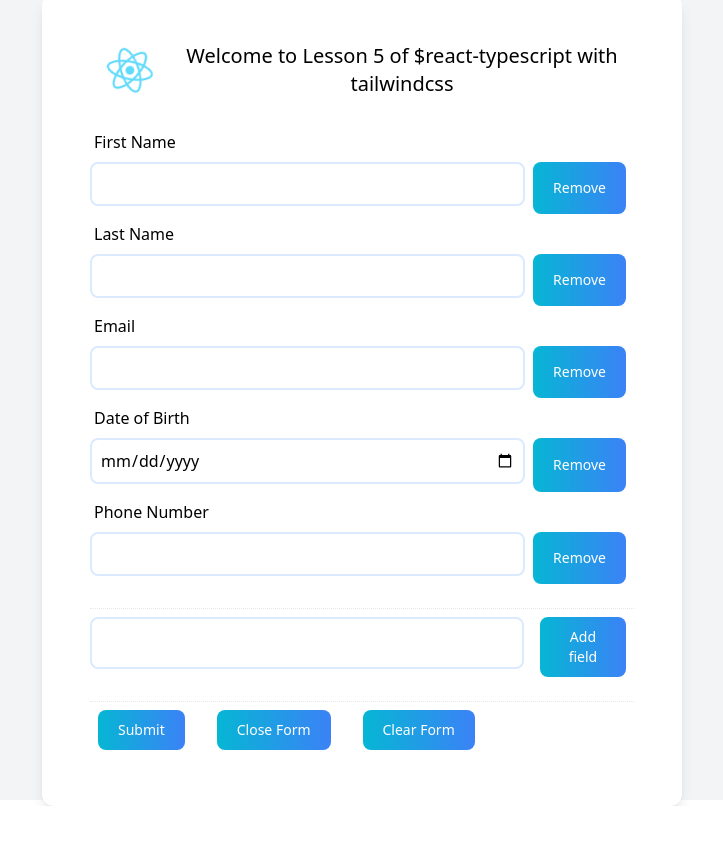
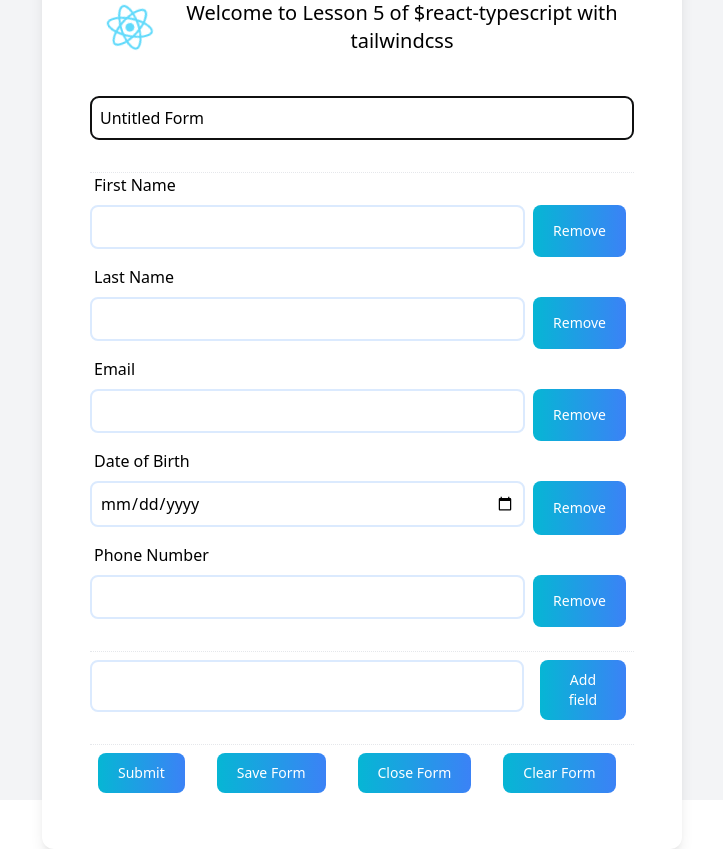
Before and after one commit to rithviknishad/_course_wd301, a React (Create React App) app in the folder my-app/: page / in a window 1280 px wide. Both pictures are taken after a click on the button "Show Form". Shown: the whole page, without its empty margins (278-1001 px from the left). Before the commit the page ends 806 px from the top, so only its background shows below. Built offline with nearby package versions, Linux system fonts and the light colour scheme.

Commit message:
l3-theory

```diff
--- a/my-app/src/components/Form.tsx
+++ b/my-app/src/components/Form.tsx
@@ -1,53 +1,137 @@
-import React, { useState } from "react";
+import React, { useState, useEffect, useRef } from "react";
 import LabelledInput from "./LabelledInput";
 
-const formFields = [
-  { id: 0, value: "", label: "First Name" },
-  { id: 1, value: "", label: "Last Name" },
+interface formData {
+  id: number;
+  title: string;
+  formFields: formField[];
+}
+
+interface formField {
+  id: number;
+  label: string;
+  type: string;
+  value: string;
+}
+
+const initialFormFields: formField[] = [
+  { id: 0, value: "", label: "First Name", type: "text" },
+  { id: 1, value: "", label: "Last Name", type: "text" },
   { id: 2, value: "", label: "Email", type: "email" },
   { id: 3, value: "", label: "Date of Birth", type: "date" },
   { id: 4, value: "", label: "Phone Number", type: "tel" },
 ];
 
+const getLocalForms: () => formData[] = () => {
+  const savedFormsFromStorage = localStorage.getItem("forms");
+  return savedFormsFromStorage ? JSON.parse(savedFormsFromStorage) : [];
+};
+
+const initialState: () => formData = () => {
+  const localForms = getLocalForms();
+
+  if (localForms.length > 0) return localForms[0];
+
+  const newForm = {
+    id: Number(new Date()),
+    title: "Untitled Form",
+    formFields: initialFormFields,
+  };
+  saveLocalForms([...localForms, newForm]);
+  return newForm;
+};
+
+const saveLocalForms = (localForms: formData[]) => {
+  localStorage.setItem("forms", JSON.stringify(localForms));
+};
+
+const saveForm = (currentState: formData) => {
+  saveLocalForms(
+    getLocalForms().map((form) => {
+      return form.id === currentState.id ? currentState : form;
+    })
+  );
+};
+
 export function Form(props: { closeFormCB: () => void }) {
-  const [fields, setFields] = useState(formFields);
+  const [state, setState] = useState(() => initialState());
   const [newField, setNewField] = useState("");
+  const titleRef = useRef<HTMLInputElement>(null);
 
+  useEffect(() => {
+    console.log("component mounted...");
+    document.title = "Form Editor";
+    titleRef.current?.focus();
+    return () => {
+      document.title = "React App";
+    };
+  }, []);
+  useEffect(() => {
+    let timeout = setTimeout(() => {
+      saveForm(state);
+      console.log("State saved to...");
+    }, 1000);
+    return () => {
+      clearTimeout(timeout);
+    };
+  }, [state, props]);
   const addField = () => {
-    setFields([
-      ...fields,
-      { id: Number(new Date()), label: newField, type: "text", value: "" },
-    ]);
+    if (newField.trim() === "") return;
+    setState({
+      ...state,
+      formFields: [
+        ...state.formFields,
+        { id: Number(new Date()), label: newField, type: "text", value: "" },
+      ],
+    });
     setNewField("");
   };
 
   const removeField = (id: number) => {
-    setFields(fields.filter((field) => id !== field.id));
+    setState({
+      ...state,
+      formFields: state.formFields.filter((field) => id !== field.id),
+    });
   };
 
   const updateFieldValue = (id: number, value: string) => {
-    setFields(
-      fields.map((field) => {
+    setState({
+      ...state,
+      formFields: state.formFields.map((field) => {
         return field.id !== id ? field : { ...field, value: value };
-      })
-    );
+      }),
+    });
   };
 
   const clearForm = () => {
     console.log("clearing...");
-    setFields(
-      fields.map((field) => {
+    setState({
+      ...state,
+      formFields: state.formFields.map((field) => {
         console.log(field.label);
         return { ...field, value: "" };
-      })
-    );
+      }),
+    });
   };
 
   return (
     <div className="flex flex-col gap-4 p-4 divide-y divide-dotted">
+      <input
+        type="text"
+        ref={titleRef}
+        value={state.title}
+        className="border-2 border-blue-100 rounded-lg p-2 mb-4 mt-2 w-full"
+        onChange={(e) => {
+          setState({
+            ...state,
+            title: e.target.value,
+          });
+        }}
+      />
       <div>
-        {fields.map((field) => (
+        {state.formFields.map((field) => (
           <LabelledInput
+            key={field.id}
             id={field.id}
             label={field.label}
             fieldType={field.type}
@@ -81,6 +165,12 @@ export function Form(props: { closeFormCB: () => void }) {
         />
         <button
           className="text-white bg-gradient-to-r from-cyan-500 to-blue-500 hover:bg-gradient-to-bl focus:ring-4 focus:ring-cyan-300 dark:focus:ring-cyan-800 font-medium rounded-lg text-sm px-5 py-2.5 text-center m-2"
+          onClick={(_) => saveForm(state)}
+        >
+          Save Form
+        </button>
+        <button
+          className="text-white bg-gradient-to-r from-cyan-500 to-blue-500 hover:bg-gradient-to-bl focus:ring-4 focus:ring-cyan-300 dark:focus:ring-cyan-800 font-medium rounded-lg text-sm px-5 py-2.5 text-center m-2"
           onClick={props.closeFormCB}
         >
           Close Form
--- /dev/null
+++ b/my-app/src/components/FormsList.tsx
@@ -0,0 +1,3 @@
+import React from "react";
+
+export function FormsList(props: { closeFormCB: () => void }) {}
```
